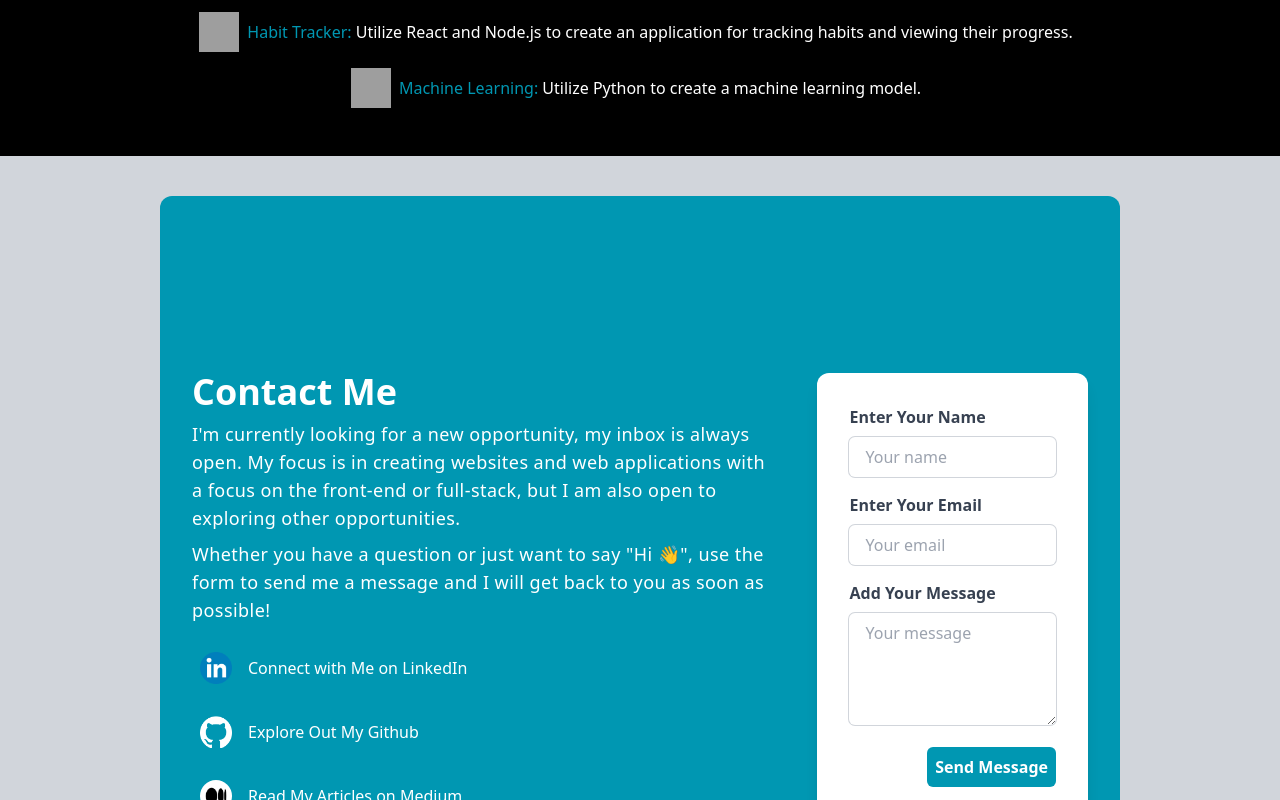
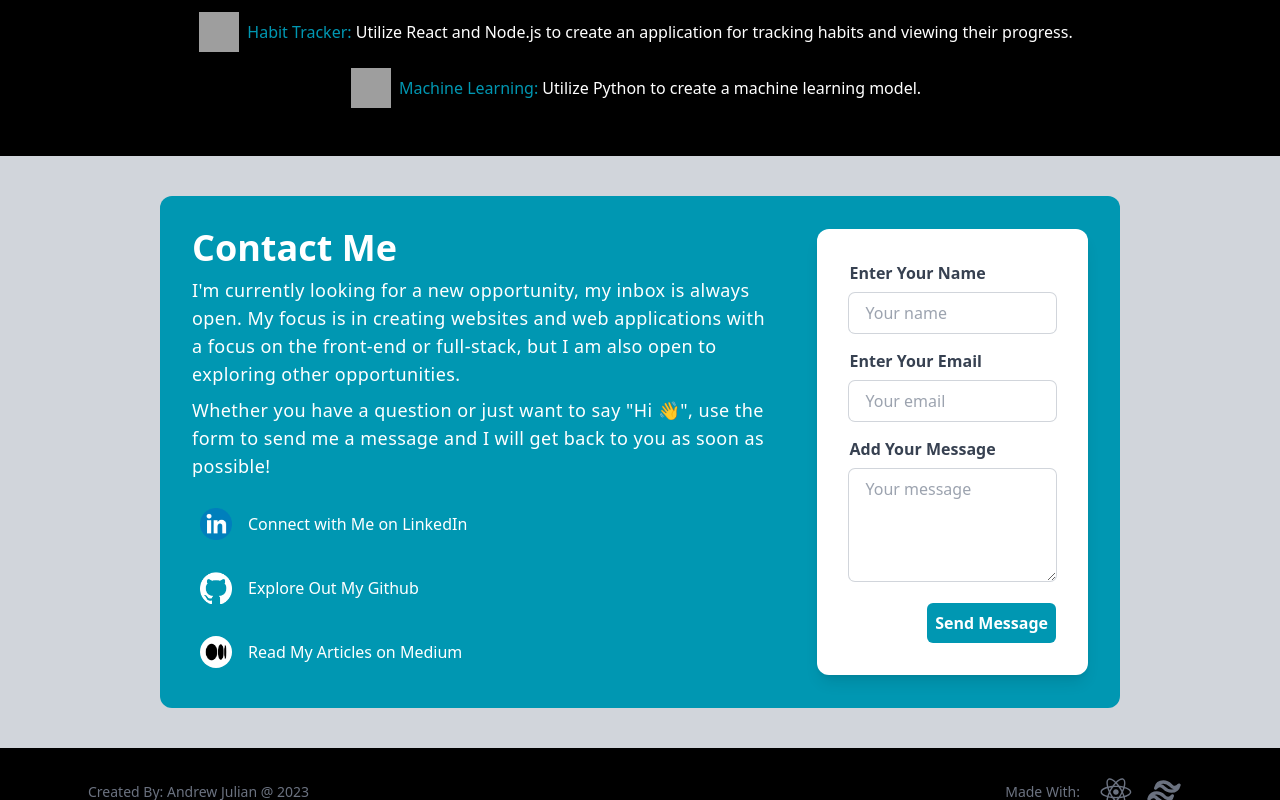
Before and after one commit to andrewjulian/portfolio-website, a React (Vite) app in the folder portfolio-website/: page / in a window 1280 px wide. Shown: the part 2000-2800 px from the top of the page. Built offline with nearby package versions, Linux system fonts and the light colour scheme; grey boxes are pictures that could not be loaded.

Commit message:
fixed margin top in contact

```diff
--- a/portfolio-website/src/components/Contact.jsx
+++ b/portfolio-website/src/components/Contact.jsx
@@ -40,22 +40,21 @@ const Contact = () => {
 
   return (
     <div id="contact" className="antialiased bg-gray-300 px-[12.5%] py-10 ">
-      <div className="flex w-full min-h-screen">
+      <div className="flex w-full">
         <Fade>
-          <div className="flex flex-col lg:flex-row lg:space-x-10 lg:space-y-0 space-y-4 w-full p-8 bg-[#0097b2] rounded-xl max-w-[75vw] items-center justify-center">
+          <div className="flex flex-col lg:flex-row lg:space-x-10 lg:space-y-0 space-y-4  p-8 bg-[#0097b2] rounded-xl max-w-[75vw] items-center justify-center">
             <div className="flex flex-col justify-between">
-              <div>
               <h1 className="text-4xl font-bold text-white ">Contact Me</h1>
               <p className="pt-2 text-white text-lg tracking-wide">
-                  I'm currently looking for a new opportunity, my inbox is
-                  always open. My focus is in creating websites and web
-                  applications with a focus on the front-end or full-stack, but
-                  I am also open to exploring other opportunities.
+                I'm currently looking for a new opportunity, my inbox is always
+                open. My focus is in creating websites and web applications with
+                a focus on the front-end or full-stack, but I am also open to
+                exploring other opportunities.
               </p>
               <p className="pt-2 text-white text-lg tracking-wide mb-5">
-                  Whether you have a question or just want to say "Hi
-                  &#128075;", use the form to send me a message and I will get
-                  back to you as soon as possible!
+                Whether you have a question or just want to say "Hi &#128075;",
+                use the form to send me a message and I will get back to you as
+                soon as possible!
               </p>
               <div className="flex flex-col space-y-4">
                 <div className="inline-flex space-x-2 items-center">
@@ -83,10 +82,7 @@ const Contact = () => {
                       className="w-8 h-8 m-2 bg-white rounded-full"
                     />
                   </a>
-                    <span className="text-white">
-                      Read My Articles on Medium
-                    </span>
-                  </div>
+                  <span className="text-white">Read My Articles on Medium</span>
                 </div>
               </div>
             </div>
```
Lines whose indentation alone changed are shown as unchanged.
